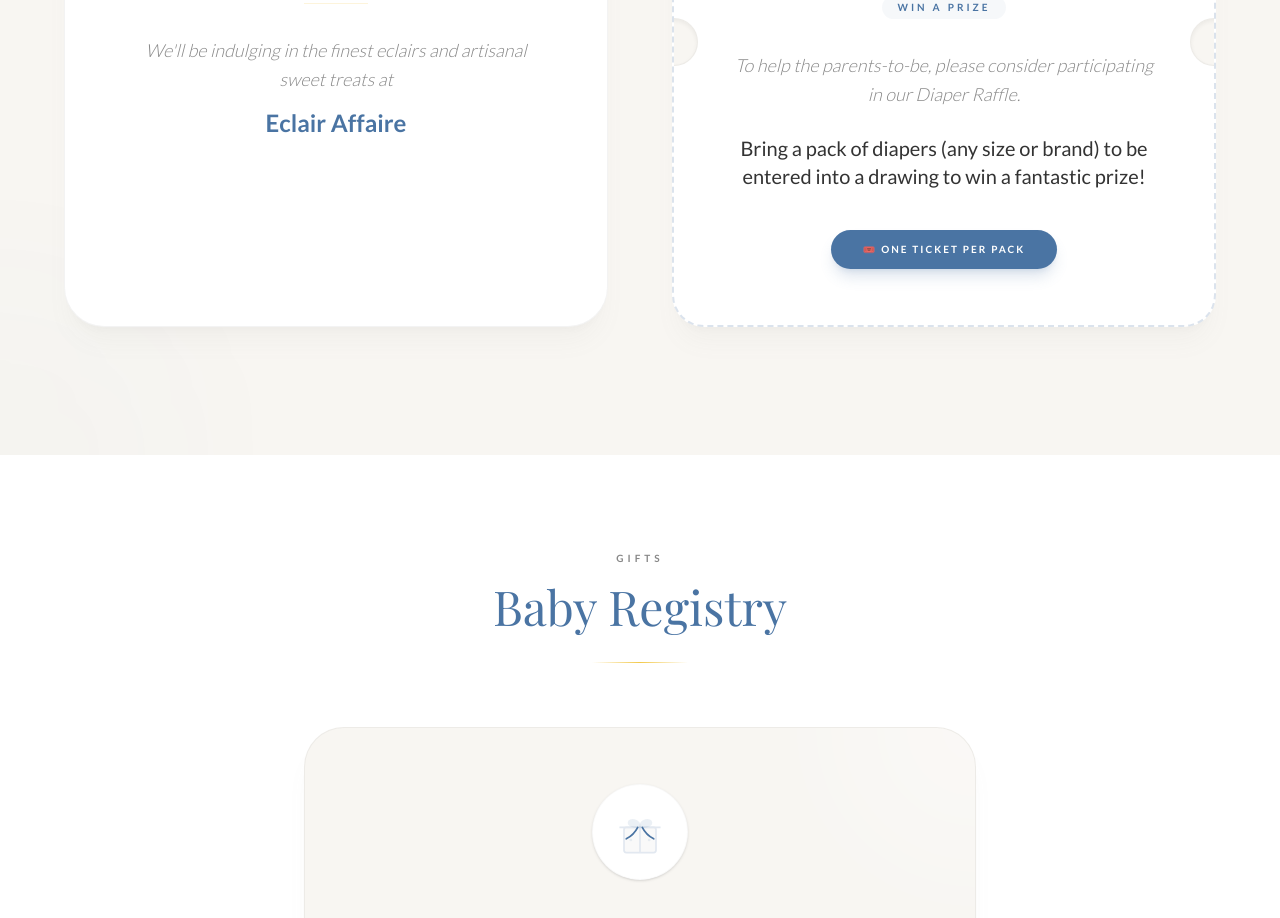
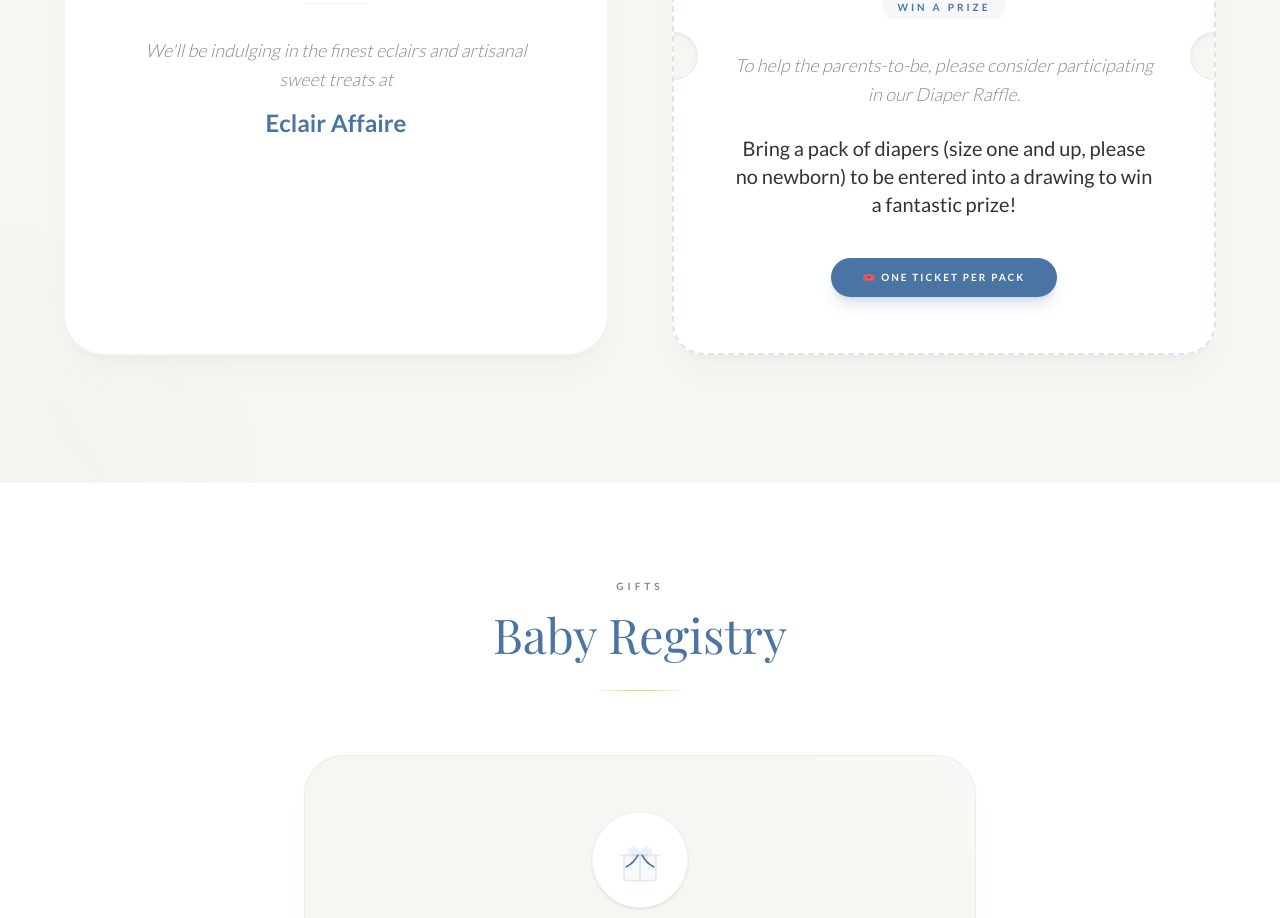
Before and after one commit to g4mm4p4nd4/BabySprinkle, a React (Vite) app: page / in a window 1280 px wide. Shown: the part 3160-4078 px from the top of the page. Built offline with nearby package versions, Linux system fonts and the light colour scheme; a web font is replaced by a local one.

Commit message:
feat: Add Activities and Details sections, including event information, animated icons, and calendar integration.

```diff
--- a/src/components/Activities.jsx
+++ b/src/components/Activities.jsx
@@ -107,7 +107,7 @@ export default function Activities() {
               <div className="text-sketch-gray leading-relaxed mb-10 flex-grow font-light italic text-lg">
                 <p className="mb-6">To help the parents-to-be, please consider participating in our Diaper Raffle.</p>
                 <p className="text-charcoal font-medium not-italic text-xl">
-                  Bring a pack of diapers (any size or brand) to be entered into a drawing to win a fantastic prize!
+                  Bring a pack of diapers (size one and up, please no newborn) to be entered into a drawing to win a fantastic prize!
                 </p>
               </div>
 
--- a/src/components/Details.jsx
+++ b/src/components/Details.jsx
@@ -15,7 +15,7 @@ function CalendarDropdown() {
 
   const eventTitle = "Victoria's Baby Sprinkle"
   const location = "Eclair Affaire, 1150 Weston Rd, Weston, FL 33326"
-  const description = "Baby Sprinkle in honor of Victoria. Don't forget to bring diapers for the Diaper Raffle!"
+  const description = "Baby Sprinkle in honor of Victoria. Don't forget to bring diapers (size one and up, please no newborn) for the Diaper Raffle!"
   const startDate = "20260329T180000Z"
   const endDate = "20260329T200000Z"
 
```
Also changed, not shown: 1 other file (tests, documents, lock files or other folders).
